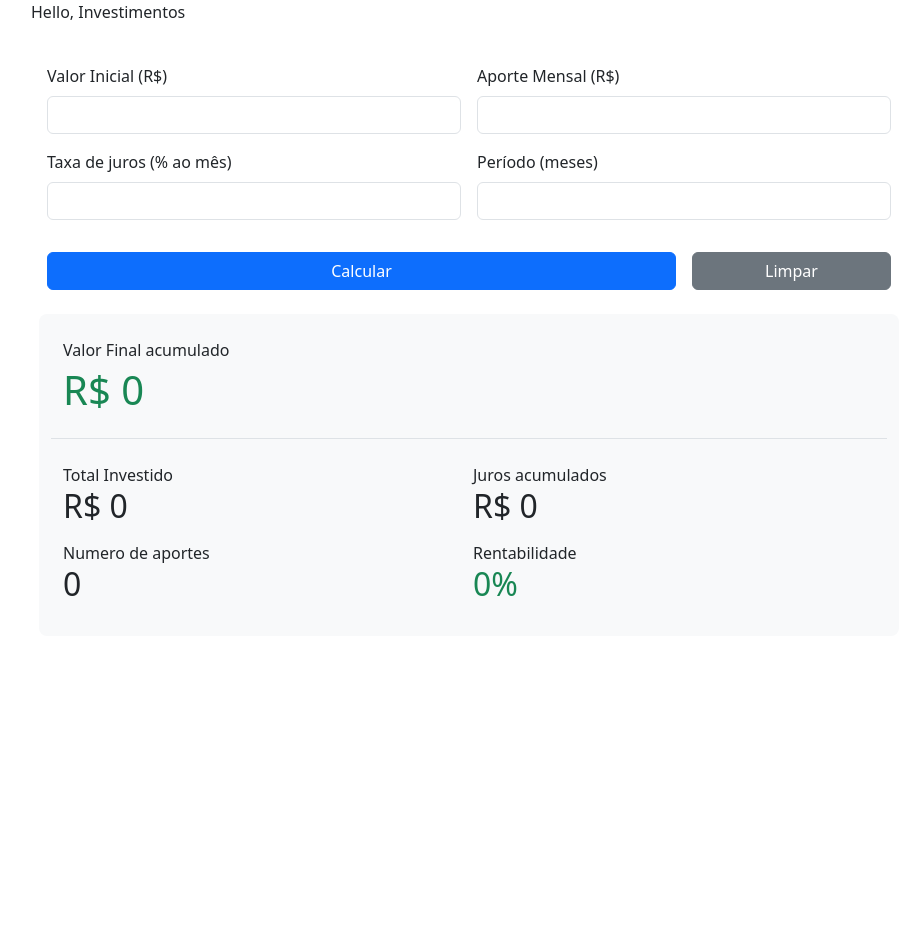
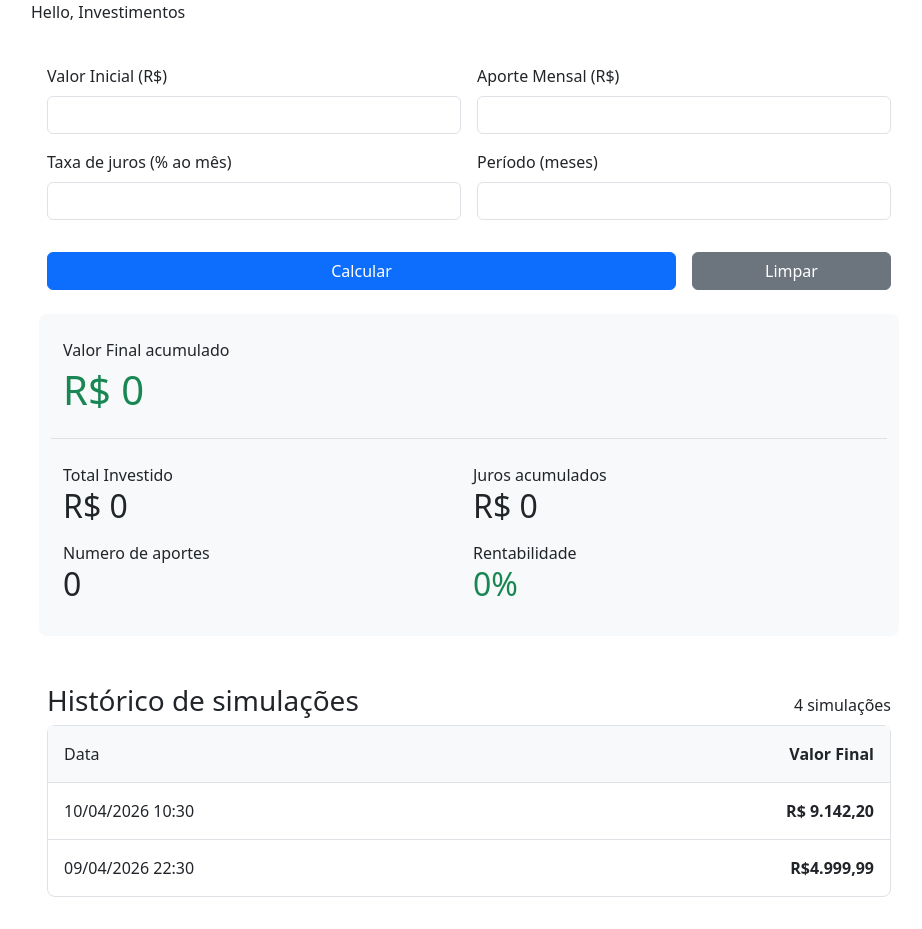
Before and after one commit to brunorombi/simulador_investimentos, a React (Vite) app: page / in a window 1280 px wide. Shown: the whole page, without its empty margins (171-1093 px from the left). Before the commit the page ends 800 px from the top, so only its background shows below. Built offline with nearby package versions, Linux system fonts and the light colour scheme.

Commit message:
add: componente HistoricoSimulacoes layout

```diff
--- a/src/App.jsx
+++ b/src/App.jsx
@@ -3,6 +3,7 @@ import 'bootstrap/dist/css/bootstrap.min.css';
 
 import CapturaDados from './CapturaDados';
 import ExibeDados from './ExibeDados';
+import HistoricoSimulacoes from './HistoricoSimulacoes';
 
 function App() {
   const [valorInicial, setValorInicial] = useState('');
@@ -83,7 +84,9 @@ function App() {
           />
         </div>
         <div className='col-12'>
+          <HistoricoSimulacoes
 
+          />
         </div>
       </div>
     </div>
--- /dev/null
+++ b/src/HistoricoSimulacoes.jsx
@@ -0,0 +1,32 @@
+import React from 'react'
+
+const HistoricoSimulacoes = () => {
+
+
+  return (
+    <div className='p-3 mt-4'>
+        <div className='d-flex justify-content-between align-items-center'>
+            <h3>Histórico de simulações</h3>
+            <p className='m-0'>4 simulações</p>
+        </div>
+        <div>
+            <ul className='list-unstyled p-0 rounded-3 border'>
+                <li  className='d-flex justify-content-between align-items-center bg-light p-3  border-bottom'>
+                    <span>Data</span>
+                    <strong>Valor Final</strong>
+                </li>
+                <li  className='d-flex justify-content-between align-items-center p-3 border-bottom'>
+                    <span>10/04/2026 10:30</span>
+                    <strong>R$ 9.142,20</strong>
+                </li>
+                <li  className='d-flex justify-content-between align-items-center p-3'>
+                    <span>09/04/2026 22:30</span>
+                    <strong>R$4.999,99</strong>
+                </li>
+            </ul>
+        </div>
+    </div>
+  )
+}
+
+export default HistoricoSimulacoes
```
